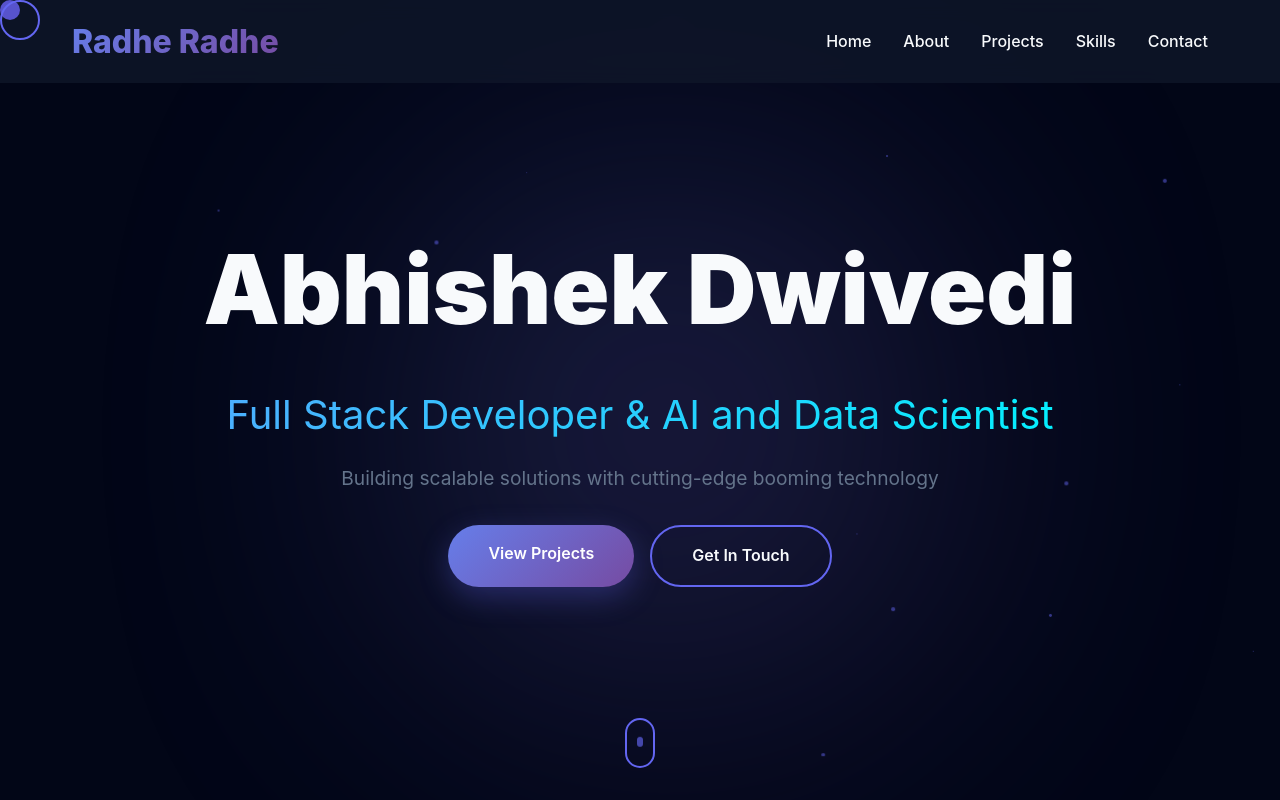
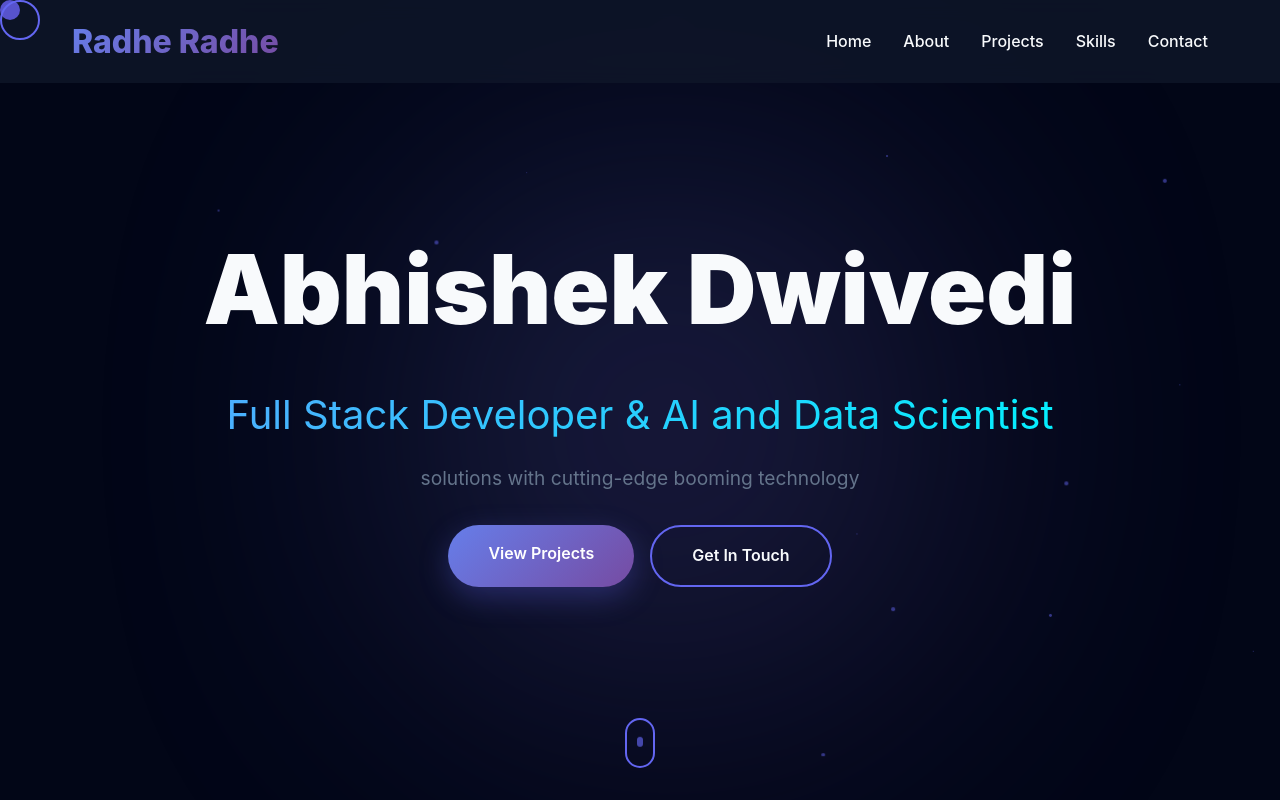
Before and after one commit to abhishekdwivedi8/git-tutorial, a plain HTML site: page index.html in a window 1280 px wide. Shown: the top 800 px of the page. Drawn offline with Linux system fonts and the light colour scheme.

Commit message:
updated index

```diff
--- a/index.html
+++ b/index.html
@@ -33,7 +33,7 @@
             <div class="hero-text">
                 <h1 class="glitch" data-text="Abhishek Dwivedi">Abhishek Dwivedi</h1>
                 <p class="typewriter">Full Stack Developer & AI and Data Scientist</p>
-                <p class="hero-description">Building scalable solutions with cutting-edge booming technology</p>
+                <p class="hero-description">solutions with cutting-edge booming technology</p>
                 <div class="hero-buttons">
                     <a href="#projects" class="btn btn-primary">View Projects</a>
                     <a href="#contact" class="btn btn-secondary">Get In Touch</a>
```
